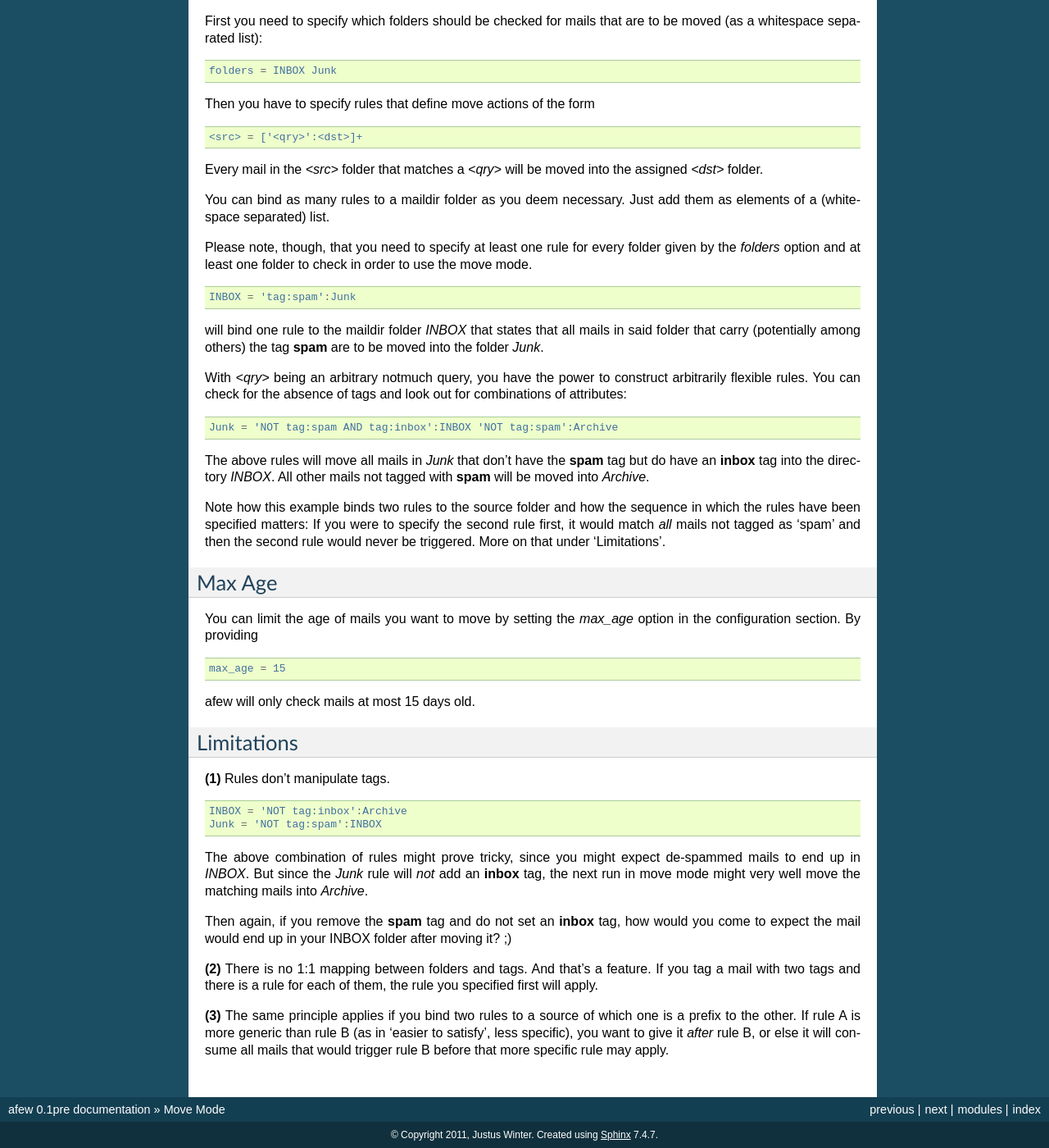
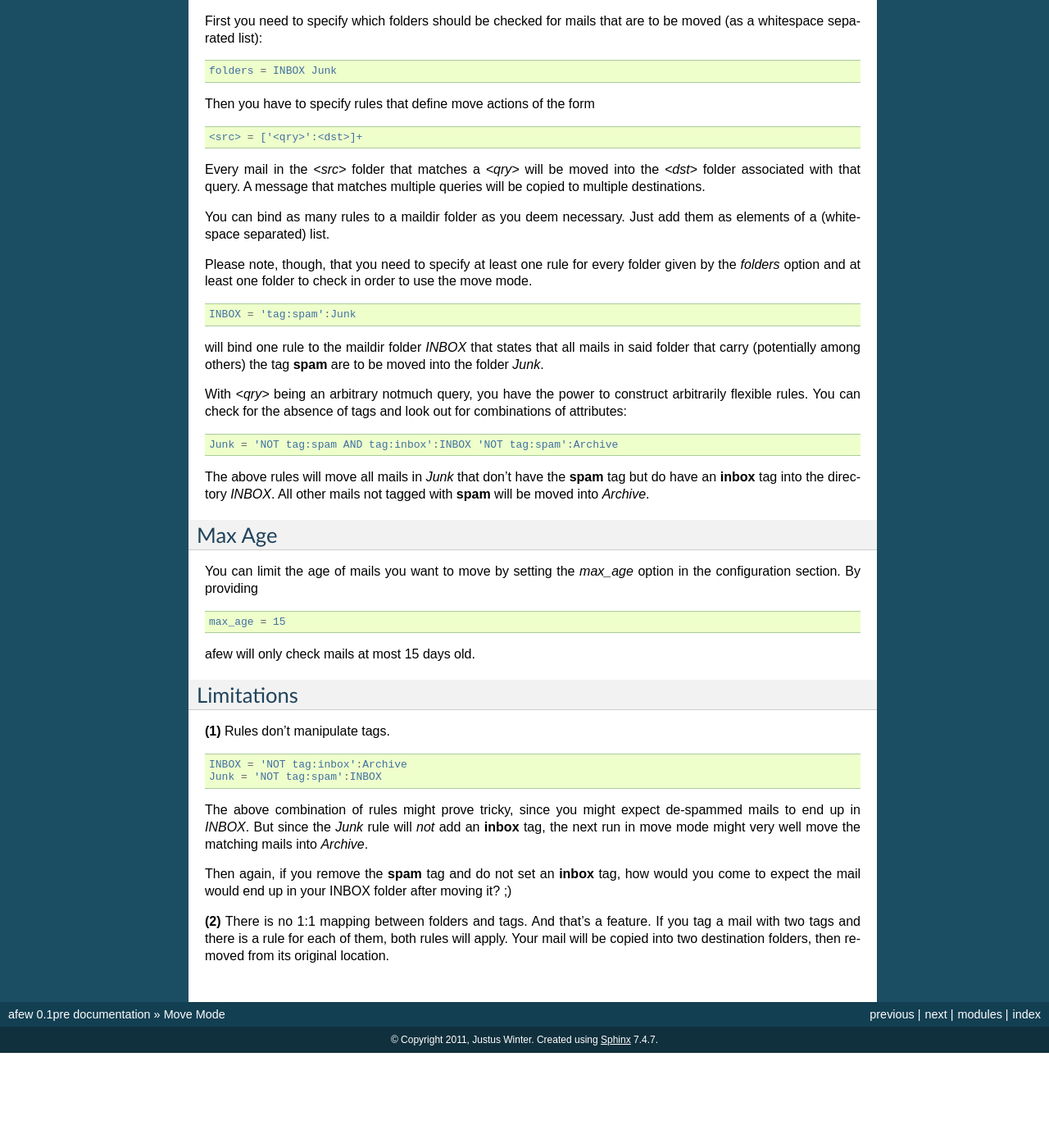
Before and after one commit to afewmail/afew, a Sphinx documentation site: the page built from docs/source/move_mode.rst, in a window 1280 px wide and 1400 px high, scrolled down 401 px. Shown: the whole window at 82% size. Built offline with Sphinx 7.4.7, drawn with Linux system fonts in a browser that asks for light colours; after the commit the page ends 1685 px from its top, so only the background shows below that.

Commit message:
docs/source/move_mode.rst: update docs to reflect support for multiple moves

```diff
--- a/docs/source/move_mode.rst
+++ b/docs/source/move_mode.rst
@@ -35,7 +35,8 @@ Then you have to specify rules that define move actions of the form
     <src> = ['<qry>':<dst>]+
 
 Every mail in the `<src>` folder that matches a `<qry>` will be moved into the
-assigned `<dst>` folder.
+`<dst>` folder associated with that query.  A message that matches
+multiple queries will be copied to multiple destinations.
 
 You can bind as many rules to a maildir folder as you deem necessary. Just add
 them as elements of a (whitespace separated) list.
@@ -63,11 +64,6 @@ for combinations of attributes:
 The above rules will move all mails in `Junk` that don't have the **spam** tag
 but do have an **inbox** tag into the directory `INBOX`. All other mails not
 tagged with **spam** will be moved into `Archive`.
-
-Note how this example binds two rules to the source folder and how the sequence
-in which the rules have been specified matters: If you were to specify the
-second rule first, it would match *all* mails not tagged as 'spam' and then the
-second rule would never be triggered. More on that under 'Limitations'.
 
 Max Age
 -------
@@ -100,12 +96,7 @@ Then again, if you remove the **spam** tag and do not set an **inbox** tag, how
 would you come to expect the mail would end up in your INBOX folder after
 moving it? ;)
 
-**(2)** There is no 1:1 mapping between folders and tags. And that's a feature. If
-you tag a mail with two tags and there is a rule for each of them, the rule you
-specified first will apply.
-
-**(3)** The same principle applies if you bind two rules to a source of which one is
-a prefix to the other. If rule A is more generic than rule B (as in 'easier to
-satisfy', less specific), you want to give it *after* rule B, or else it will
-consume all mails that would trigger rule B before that more specific rule may
-apply.
+**(2)** There is no 1:1 mapping between folders and tags. And that's a
+feature. If you tag a mail with two tags and there is a rule for each
+of them, both rules will apply.  Your mail will be copied into two
+destination folders, then removed from its original location.
```
